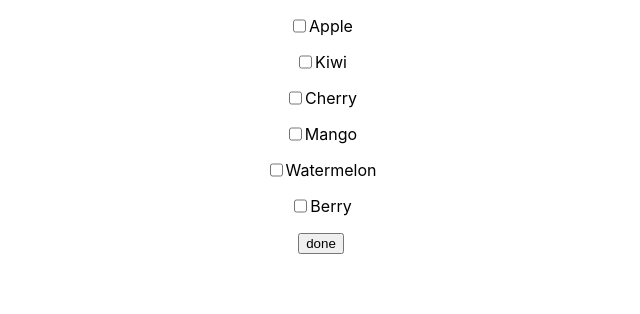
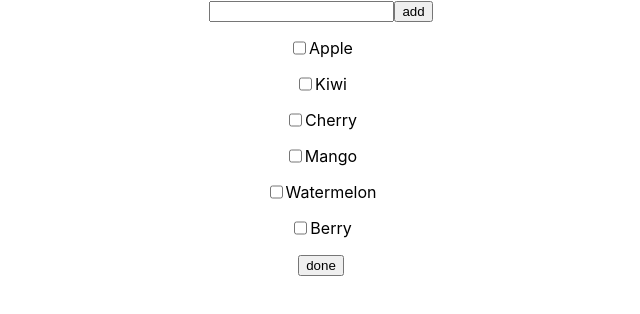
Before and after one commit to 33niteesh/react-demo, a React (Create React App) app: page / in a window 1280 px wide. Shown: the top 314 px of the page, without its empty margins (319-959 px from the left). Built offline with nearby package versions, Linux system fonts and the light colour scheme; the HTML template or start-up script is replaced by a standard one.

Commit message:
Update App.js

```diff
--- a/src/App.js
+++ b/src/App.js
@@ -2,21 +2,23 @@ import React, { useState } from "react";
 import "./App.css"
 function App() {
   const box = [
-    { name: "A", label: "Apple", checked: false },
-    { name: "B", label: "Kiwi", checked: false },
-    { name: "C", label: "Cherry", checked: false },
-    { name: "D", label: "Mango", checked: false },
-    { name: "E", label: "Watermelon", checked: false },
-    { name: "F", label: "Berry", checked: false }
+    {  label: "Apple", checked: false },
+    {  label: "Kiwi", checked: false },
+    {  label: "Cherry", checked: false },
+    {  label: "Mango", checked: false },
+    {  label: "Watermelon", checked: false },
+    {  label: "Berry", checked: false }
 
   ]
   const [final, setFinal] = useState(box);
+  const [newfruit,setNew]=useState();
+
   const setlist = (e) => {
-    let name = e?.name;
+    let label = e?.label;
     var checked = e?.checked;
     let arr = final
     arr.map((ele) => {
-      if (ele.name === name) {
+      if (ele.label === label) {
         ele.checked = !checked
       }
     })
@@ -33,6 +35,8 @@ function App() {
   }
   return (
     <div className="App">
+      <input onChange={(e)=>(setNew({label:e.target.value,checked:false}))}/>
+      <button onClick={()=>(box.push(newfruit),setFinal(box))}>add</button>
       {
         final?.map((checkbox,key) => {
           return (
```
